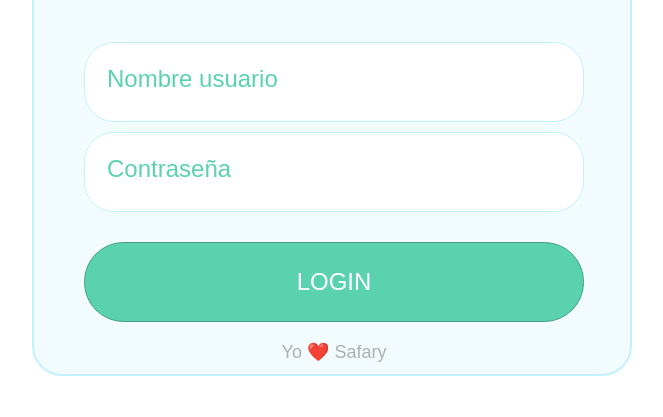
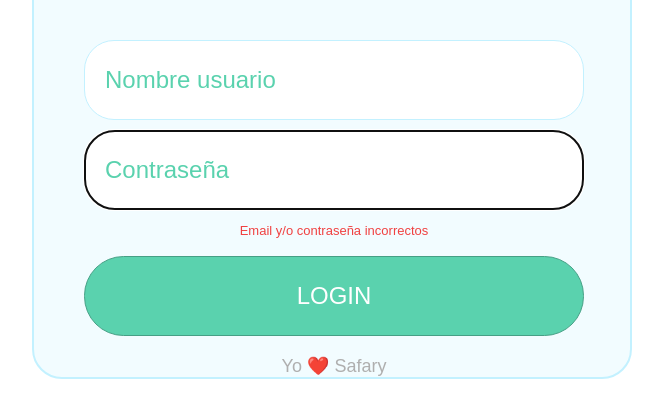
Before and after one commit to hvargasd7263/Ejercicios-taller-apps, a plain HTML site: page login/index.html in a window 1280 px wide. Both pictures are taken after a click on the button "LOGIN". Shown: the part 249-666 px from the top of the page, without its empty margins (308-971 px from the left). Drawn offline with Linux system fonts and the light colour scheme.

Commit message:
Add files via upload

```diff
--- a/login/index.html
+++ b/login/index.html
@@ -2,23 +2,24 @@
 <html lang="en">
 <head>
   <link rel="stylesheet" href="./styles.css">
-  <script src="./index.js"></script>
   <meta charset="UTF-8">
   <meta name="viewport" content="width=device-width, initial-scale=1.0">
   <meta http-equiv="X-UA-Compatible" content="ie=edge">
-  <title>Document</title>
+  <title>::: Login :::</title>
 </head>
 <body>
   <main>
     <section class="caja-login">
       <h1>Ingresa a Safary</h1>
       <form class="formulario-login">
-        <input type="email" placeholder="Nombre usuario">
-        <input type="Password" placeholder="Contraseña">
-        <button type="button" onclick="login()">LOGIN</button>
+        <input id ="Email" type="email" placeholder="Nombre usuario">
+        <input id="Password" type="Password" placeholder="Contraseña">
+        <div class="smallred" id="texting"></div>
+        <button id="BotonLogin" type="button" >LOGIN</button>
         <small>Yo ❤️ Safary </small>
       </form>
     </section>
   </main>
+  <script src="./index.js"></script>
 </body>
 </html>
--- /dev/null
+++ b/login/index.js
@@ -0,0 +1,33 @@
+const BotonLogin = window.document.querySelector('#BotonLogin');
+
+
+
+BotonLogin.addEventListener('click',ConfirmaLogin);
+
+function ConfirmaLogin(){
+
+    const inEmail = window.document.querySelector('#Email');
+    const inPassword = window.document.querySelector('#Password');
+    const VarEmail = inEmail.value;
+    const VarPassword = inPassword.value;
+
+    console.log('Email: '+VarEmail+' Password: '+VarPassword);
+
+    inEmail.value = '';
+    inPassword.value = '';
+    inEmail.focus();
+    inPassword.focus();
+
+    if(VarEmail === 'ejemplo@gmail.com' && VarPassword === '123456'){
+       console.log('Iniciando sesión…');
+       document.getElementById('texting').innerHTML = 'Iniciando sesión…';
+       return false
+    }
+    else{
+        console.log('Email y/o contraseña incorrectos');
+        document.getElementById('texting').innerHTML = 'Email y/o contraseña incorrectos';
+        return false
+
+    }
+
+}
--- a/login/styles.css
+++ b/login/styles.css
@@ -22,7 +22,7 @@ main {
 .caja-login {
   margin: auto;
   width: 600px;
-  height: 450px;
+  height: 455px;
   left: 420px;
   top: 287px;
   background: #F2FCFF;
@@ -85,7 +85,7 @@ main {
   line-height: 28px;
   width: 500px;
   height: 80px;
-  margin-top: 20px;
+  margin-top: 5px;
   margin-bottom: 10px;
 }
 
@@ -95,6 +95,17 @@ main {
   background: #469F85;
 }
 
+
+.smallred {
+  color: rgb(240, 65, 65);
+  box-sizing: border-box;
+  font-family: Arial;
+  font-style: normal;
+  font-weight: normal;
+  font-size: 13px;
+  line-height: 21px;
+  text-align: center;
+}
 
 .formulario-login small {
   color: #AFAFAF;
@@ -107,7 +118,7 @@ main {
 }
 
 /* Color de texto de ayuda */
-.formulario-login input::placeholder {
+.formulario-login  input::placeholder {
   color: #5AD2AE;
   font-family: Arial;
   font-style: normal;
@@ -115,6 +126,18 @@ main {
   font-size: 24px;
   line-height: 28px;
   box-sizing: border-box;
-padding: 20px;
   opacity: 1;
 }
+
+.formulario-login input
+{
+  color: #5AD2AE;
+  font-family: Arial;
+  font-style: normal;
+  font-weight: normal;
+  font-size: 24px;
+  line-height: 28px;
+  opacity: 1;
+  padding: 20px;
+
+}
```
